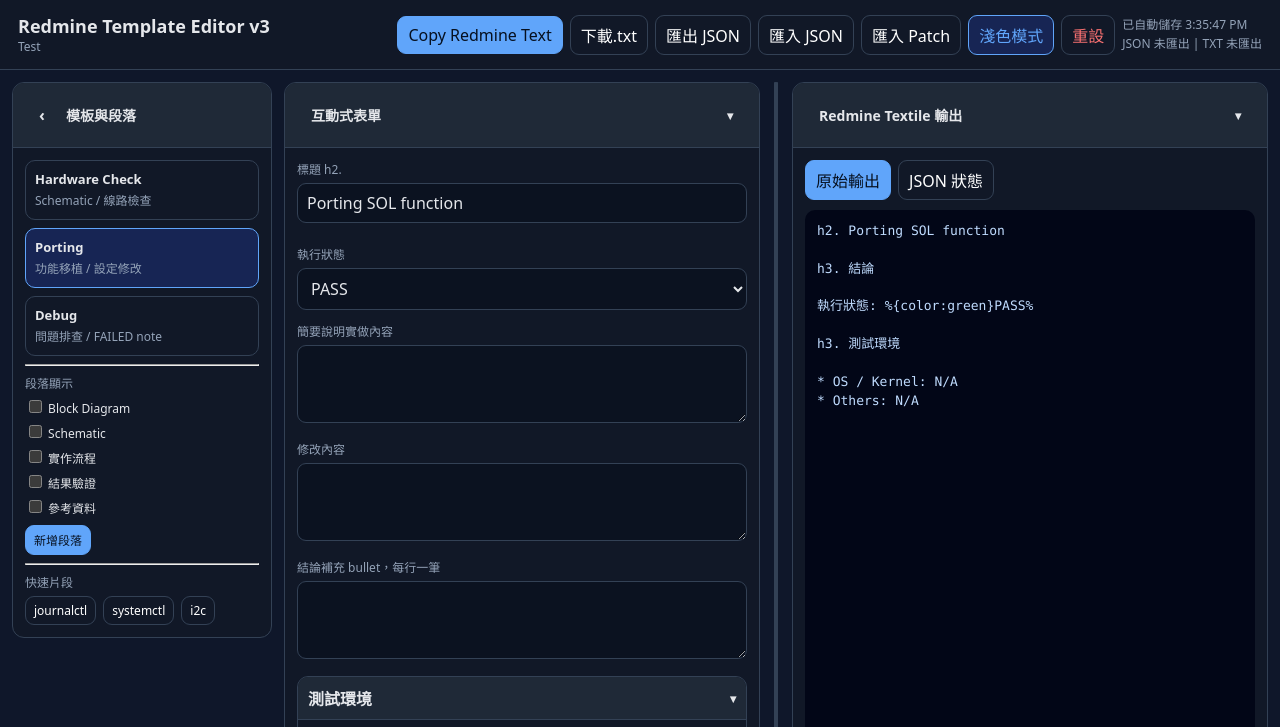
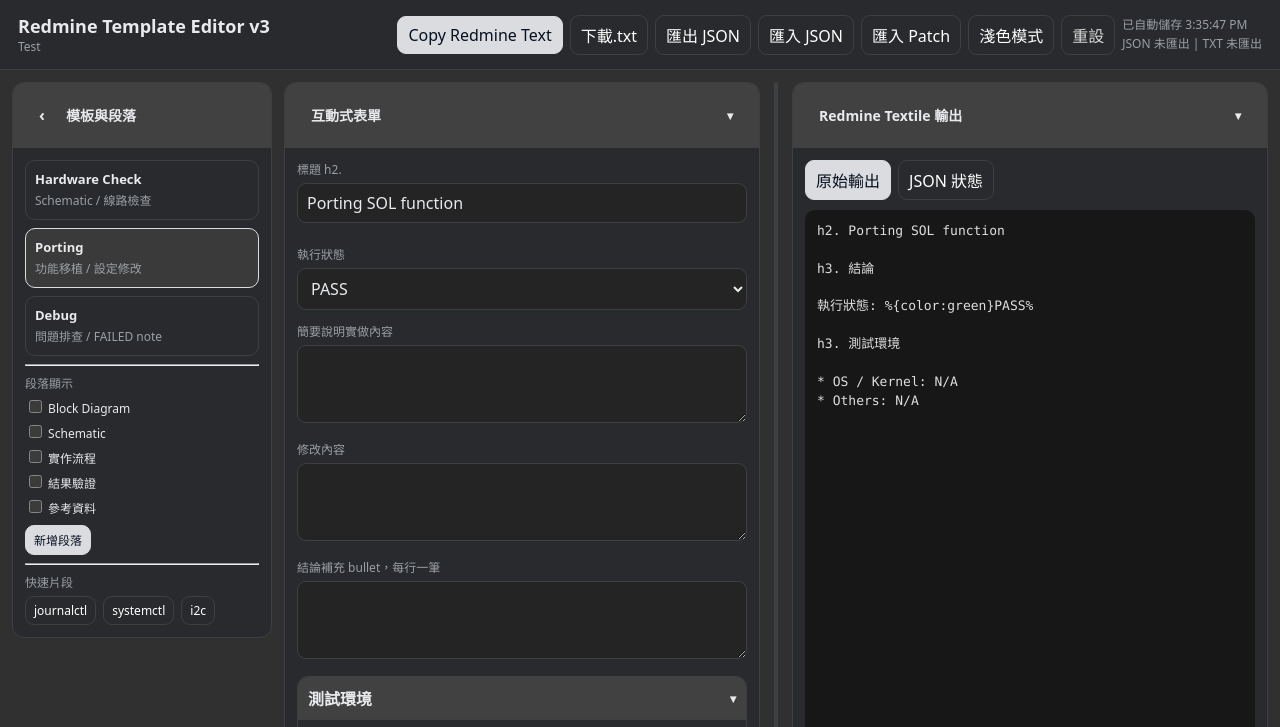
Before and after one commit to davidchen0970/RedmineTemplateEditor, a plain HTML site: page index.html in a window 1280 px wide. Both pictures are taken after a click on the button "深色模式". Shown: the top 727 px of the page. Drawn offline with Linux system fonts and the light colour scheme.

Commit message:
Optimize the dark mode color

```diff
--- a/styles.css
+++ b/styles.css
@@ -19,21 +19,21 @@
 }
 
 body[data-theme="dark"] {
-	--bg: #0f172a;
-	--panel: #111827;
-	--panel-head: #1f2937;
-	--line: #334155;
-	--text: #e5e7eb;
-	--muted: #94a3b8;
-	--primary: #60a5fa;
-	--primary-hover: #93c5fd;
-	--danger: #f87171;
-	--code: #020617;
-	--code-text: #bfdbfe;
-	--soft: #172554;
-	--field: #0b1220;
-	--block: #172033;
-	--shadow: rgba(0, 0, 0, 0.45);
+	--bg: #303030;
+	--panel: #292a2d;
+	--panel-head: #414141;
+	--line: #3c4043;
+	--text: #e8eaed;
+	--muted: #9aa0a6;
+	--primary: #dadce0;
+	--primary-hover: #f1f3f4;
+	--danger: #d8d8d8;
+	--code: #171717;
+	--code-text: #dedede;
+	--soft: #3a3a3a;
+	--field: #242424;
+	--block: #262626;
+	--shadow: rgba(0, 0, 0, 0.5);
 	color-scheme: dark
 }
 
@@ -735,15 +735,18 @@ body.resizing {
 
 
 .theme-toggle {
-	display: inline-flex;
+	border: 1px solid var(--line);
 	align-items: center;
 	gap: 6px;
 }
 
 .theme-toggle[aria-pressed="true"] {
-	background: var(--soft);
-	border-color: var(--primary);
-	color: var(--primary);
+	border: 1px solid var(--line);
+	background: #292a2d;
+}
+
+.theme-toggle[data-theme=dart]:hover {
+		border-color: var(--primary);
 }
 
 body[data-theme="dark"] button.primary {
```
